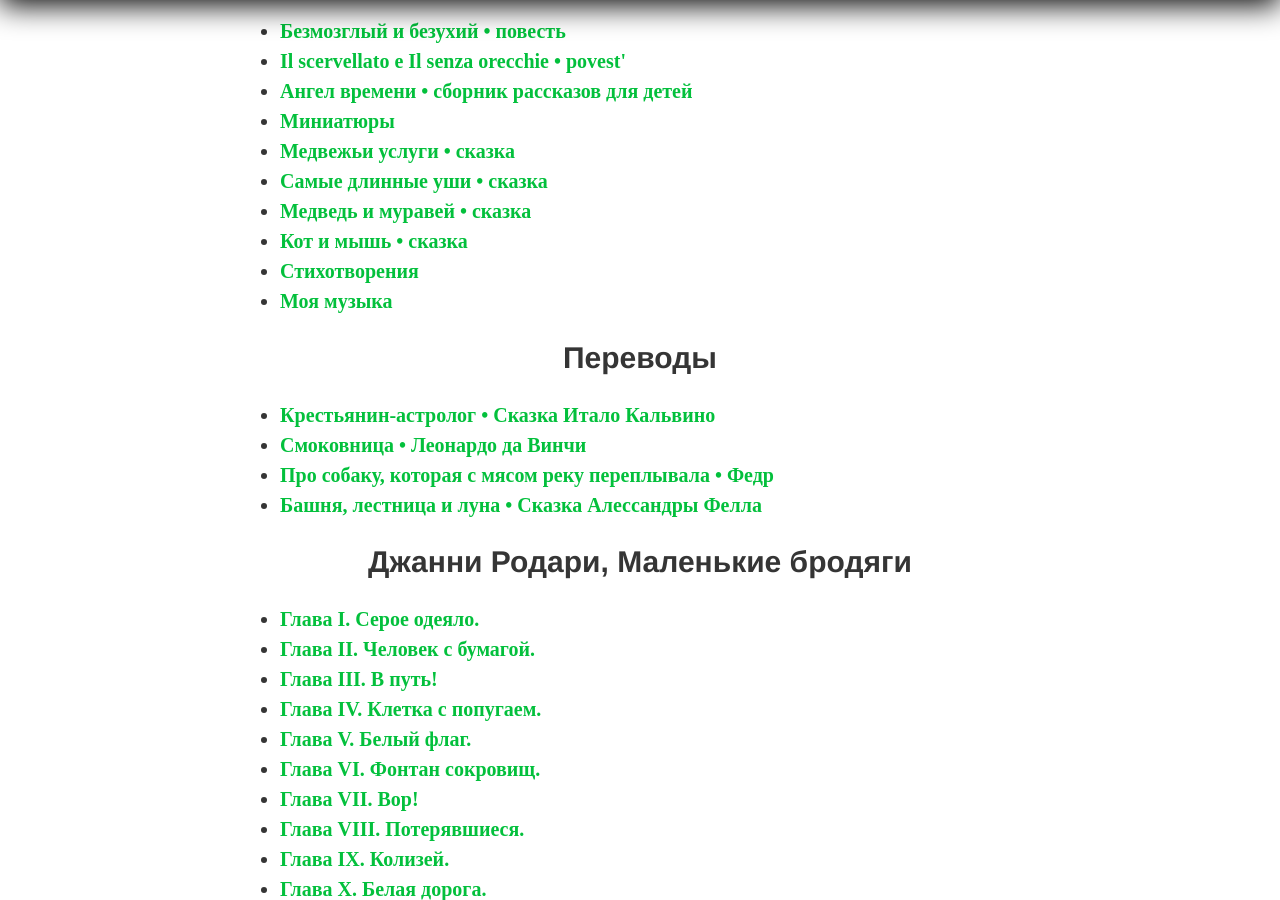
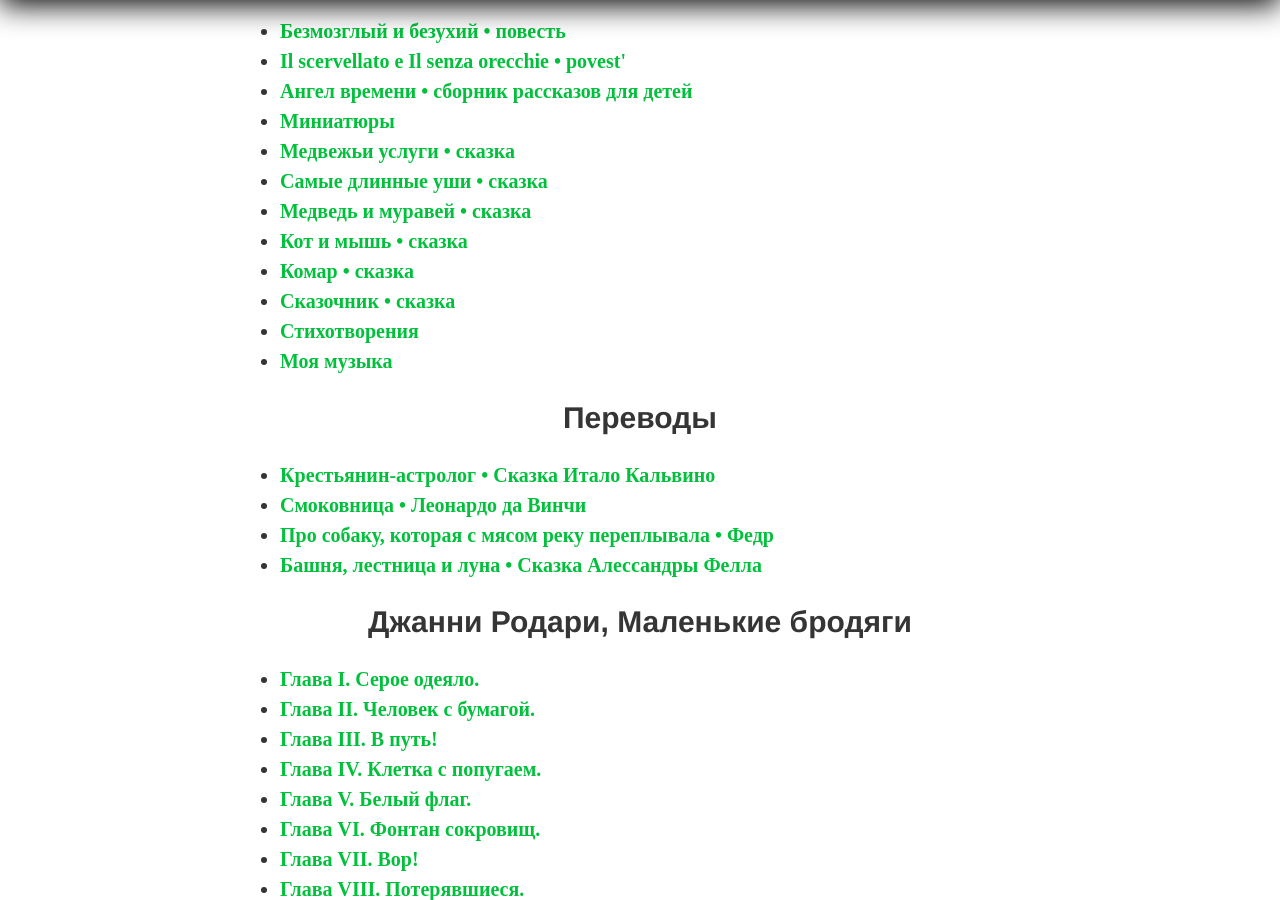
Before and after one commit to postolny/postolny.github.io, a Jekyll site: the page built from _pages/indice.html, in a window 1280 px wide and 900 px high, scrolled down 539 px. Built offline with Jekyll 4.4.1, drawn with Linux system fonts in a browser that asks for light colours.

Commit message:
Add files via upload

```diff
--- a/_data/indice.yml
+++ b/_data/indice.yml
@@ -17,6 +17,10 @@
         url: /medved-i-muravej/
       - page: Кот и мышь • сказка
         url: /kot-i-mysh/
+      - page: Комар • сказка
+        url: /komar/
+      - page: Сказочник • сказка
+        url: /skazochnik/
       - page: Стихотворения
         url: /poesia/
       - page: Моя музыка
```
